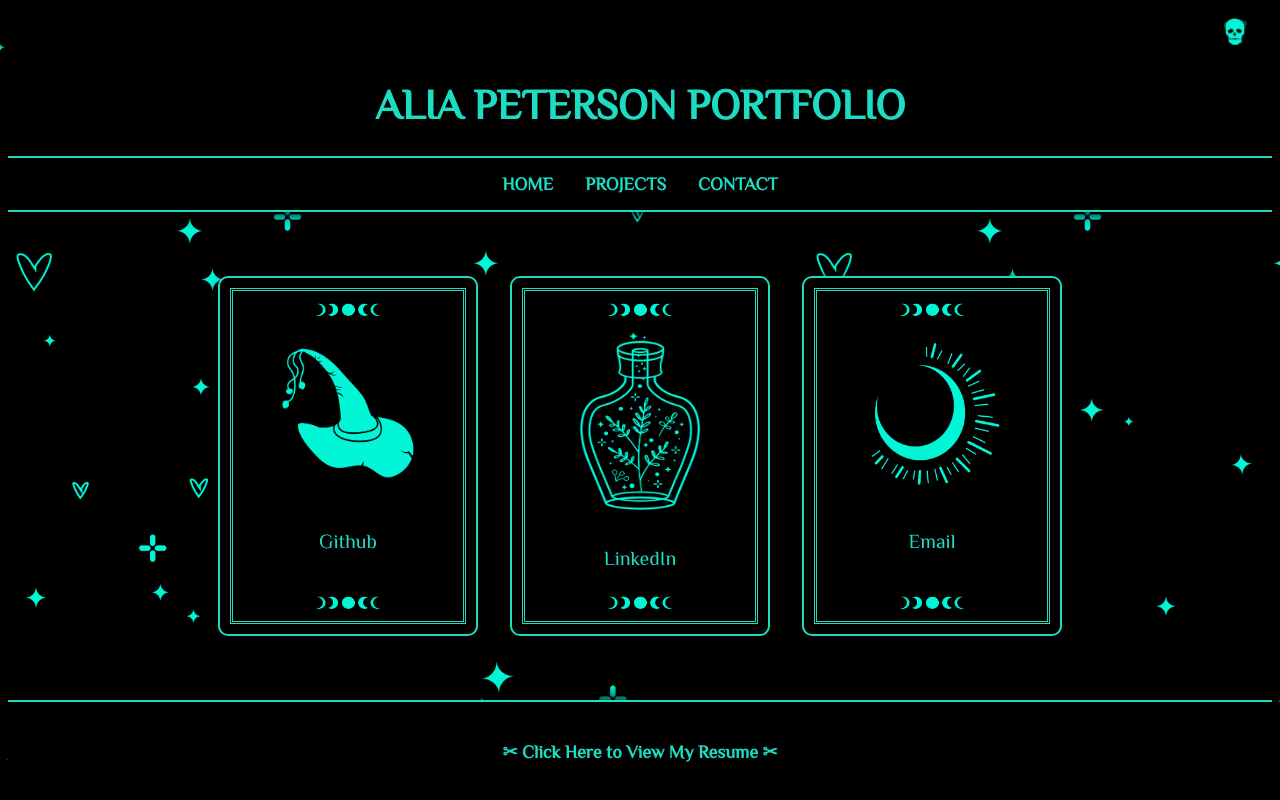
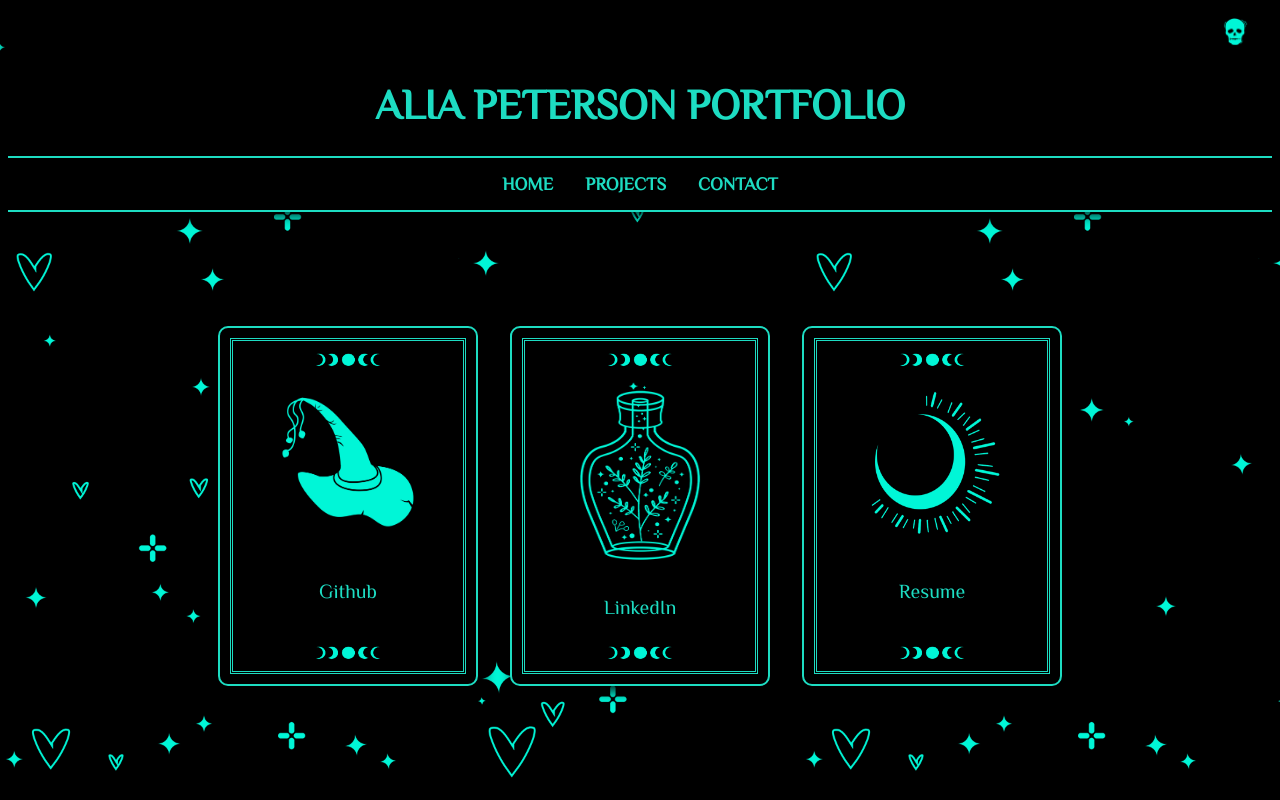
Before and after one commit to alia-peterson/my-portfolio, a Next.js app: page /Contact in a window 1280 px wide. Built offline with nearby package versions, Linux system fonts and the light colour scheme.

Commit message:
Update contact links

```diff
--- a/components/Layout.js
+++ b/components/Layout.js
@@ -18,8 +18,6 @@ const Layout = ({ children }) => {
         <Header />
 
         {children}
-
-        <Footer />
       </div>
     </>
   )
--- a/pages/Contact.js
+++ b/pages/Contact.js
@@ -29,11 +29,11 @@ export default function Contact() {
           />
 
         <Tarot
-          link='mailto:alia@alia.codes'
+          link='/Alia Peterson Resume 2021.pdf'
           img='moon'
           height={150}
           width={150}
-          name='Email'
+          name='Resume'
           />
 
       </div>
```
